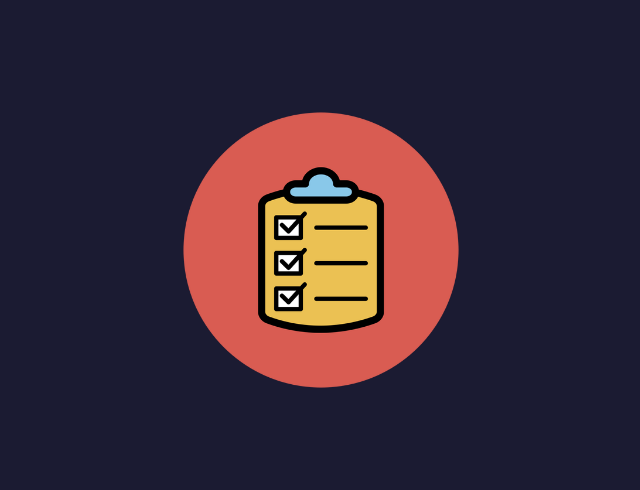
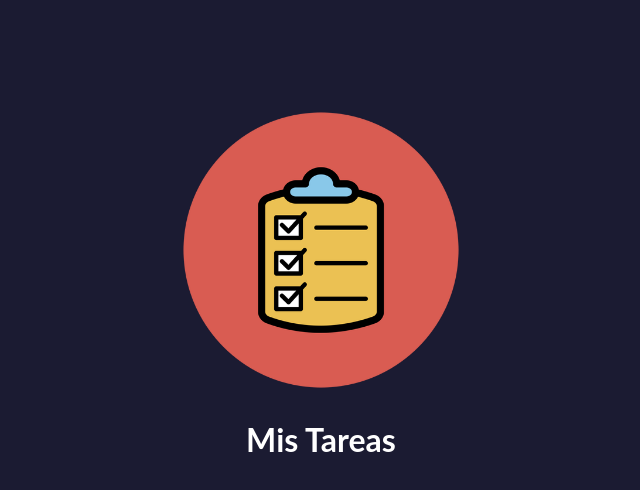
Before and after one commit to JaimeRomeroH/lista-de-tareas, a React (Create React App) app: page / in a window 1280 px wide. Shown: the top 490 px of the page, without its empty margins (319-959 px from the left). Built offline with nearby package versions, Linux system fonts and the light colour scheme.

Commit message:
Se agrego el contenedor de la lista de tareas y el titulo

```diff
--- a/src/App.js
+++ b/src/App.js
@@ -7,6 +7,10 @@ function App() {
        <div className="logo-contenedor">
           <img src={logo} className="logo" alt="logo"/>
        </div>
+       <div className="tareas-lista-principal">
+          <h1>Mis Tareas</h1>
+
+       </div>
     </div>
   );
 }
```
